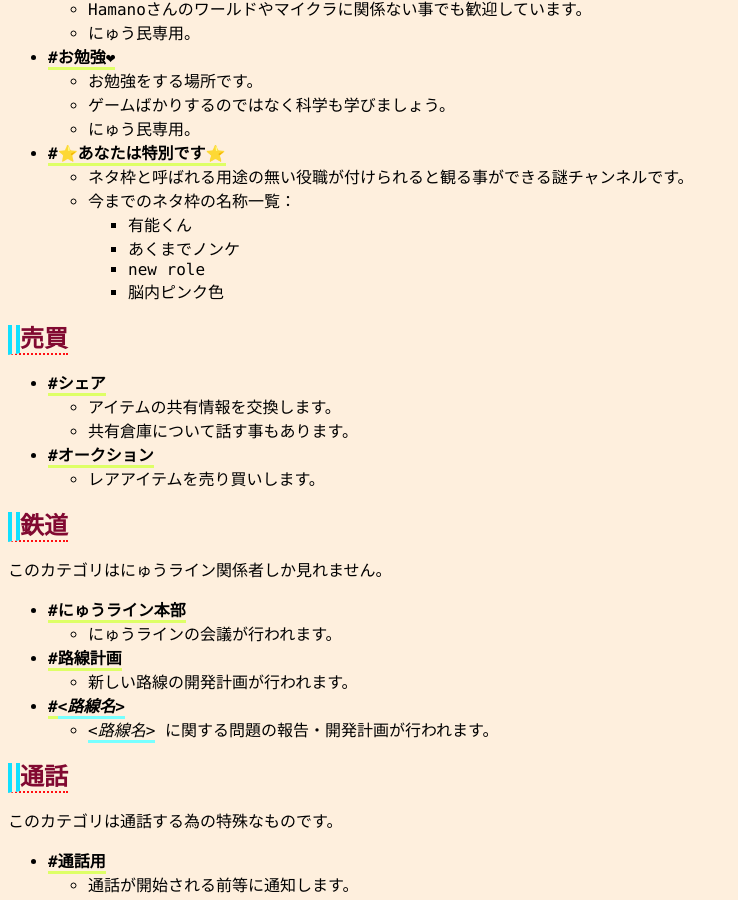
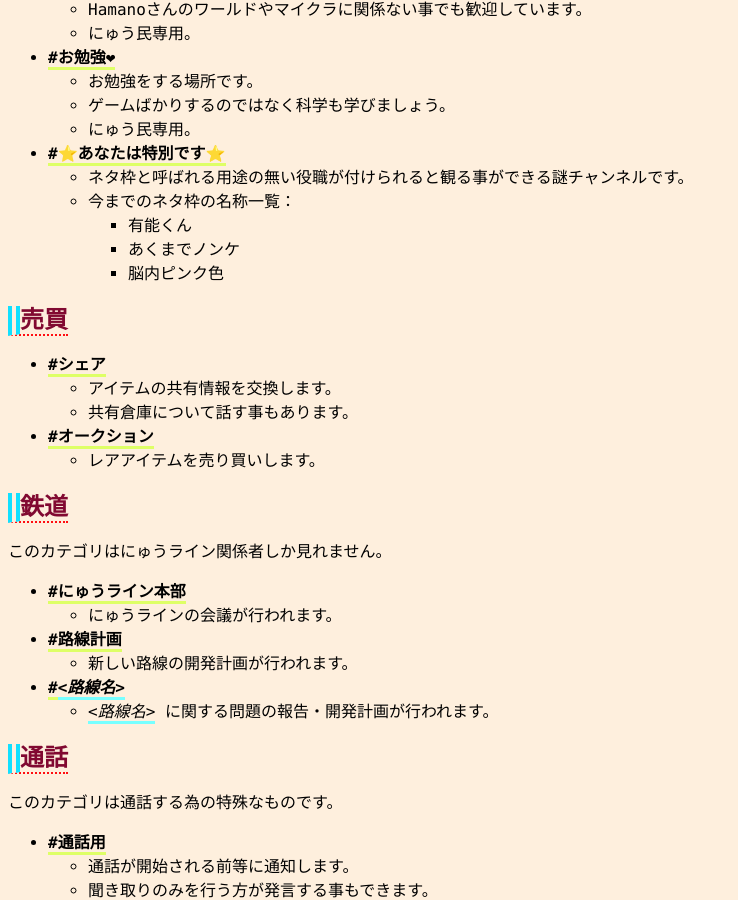
Before and after one commit to Gomadare0/nyuworld, a Jekyll site: the page built from discord.md, in a window 1280 px wide and 900 px high, scrolled down 1267 px. Shown: the whole window, without its empty margins (0-738 px from the left). Built offline with Jekyll 4.4.1, drawn with Linux system fonts in a browser that asks for light colours; some web fonts are replaced; our own code applies the rules of GitHub Pages for plain Markdown files.

Commit message:
チャンネル一覧更新その２

```diff
--- a/discord.md
+++ b/discord.md
@@ -56,7 +56,6 @@ authors:
 	* 今までのネタ枠の名称一覧：
 		* 有能くん
 		* あくまでノンケ
-		* new role
 		* 脳内ピンク色
 
 ## 売買
```
